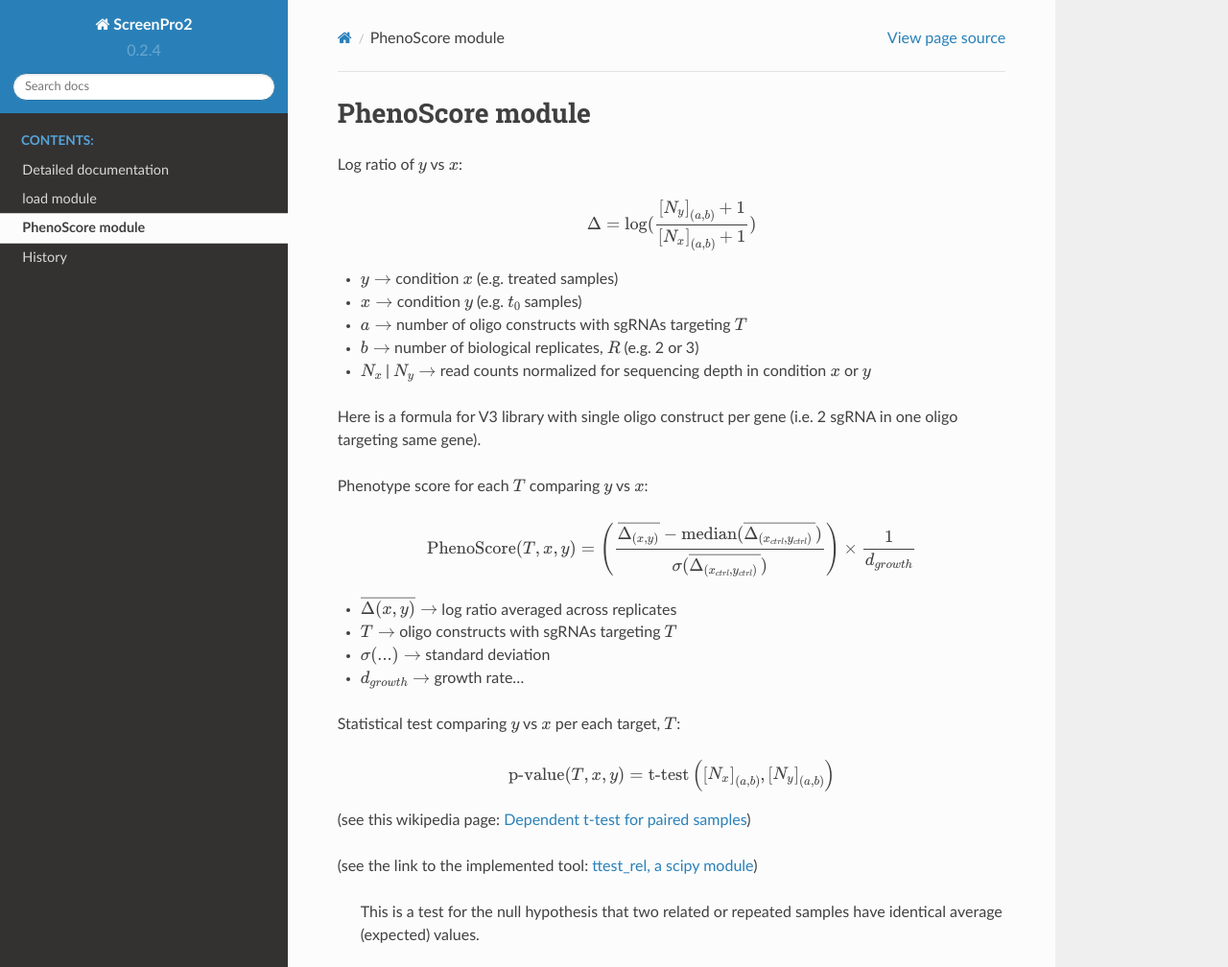
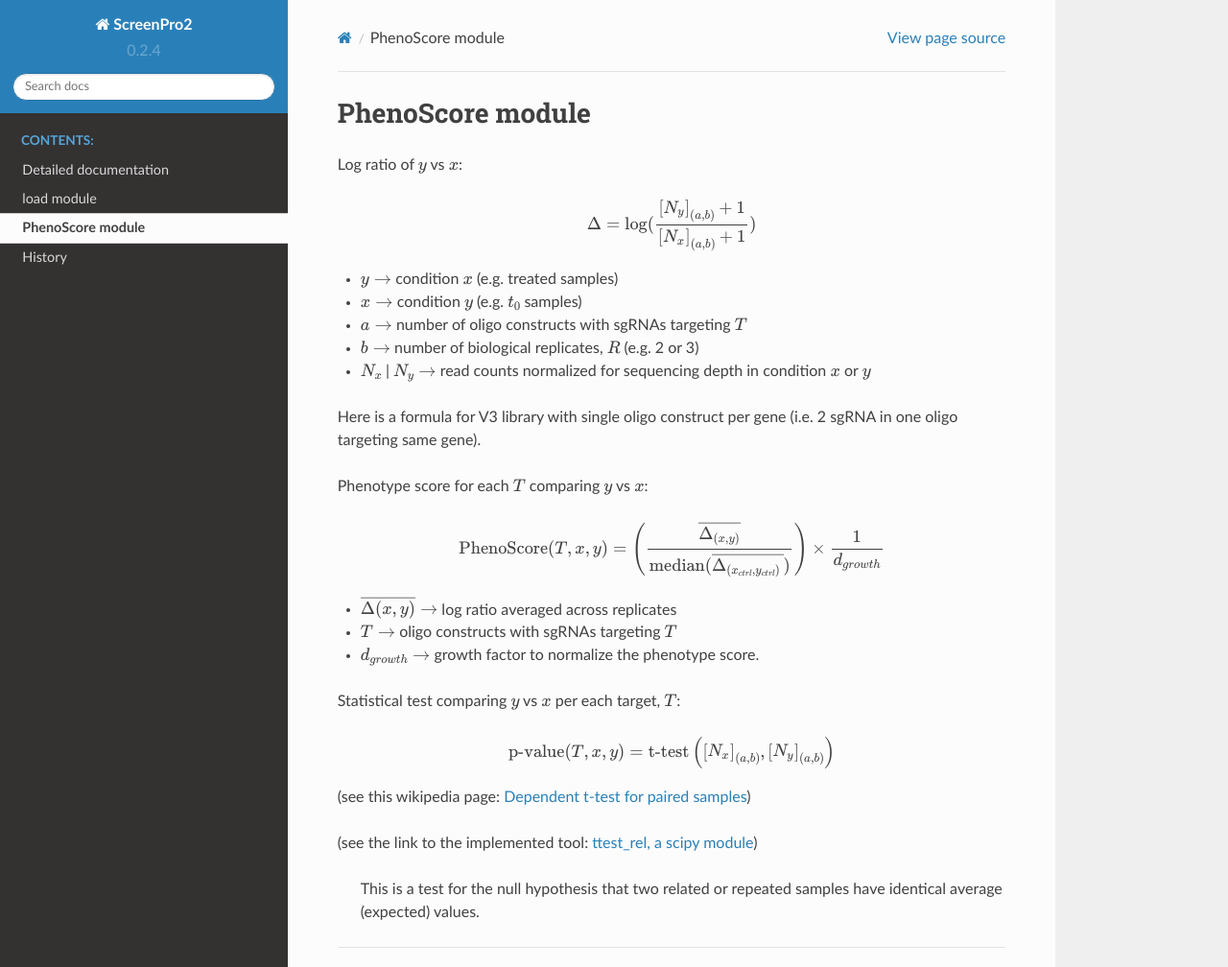
Before and after one commit to ArcInstitute/ScreenPro2, a Sphinx documentation site: the page built from docs/source/PhenoScore.rst, in a window 1280 px wide and 1325 px high, cut to the strip 0-1008 px from the top of the window. Shown: the whole strip at 96% size. Built offline with Sphinx 7.4.7 and the Read the Docs theme 2.0.0, drawn with Linux system fonts in a browser that asks for light colours.

Commit message:
exclude z-score normalization step

```diff
--- a/docs/source/PhenoScore.rst
+++ b/docs/source/PhenoScore.rst
@@ -20,17 +20,16 @@ Phenotype score for each :math:`T` comparing :math:`y` vs :math:`x`:
     \text{PhenoScore}(T,x,y) =
     \left(
     \frac{
-        \overline{\Delta_{(x,y)}} - \text{median}({\overline{\Delta_{(x_{ctrl},y_{ctrl})}}})
+        \overline{\Delta_{(x,y)}}
     }{
-        \sigma(\overline{\Delta_{(x_{ctrl},y_{ctrl})}})
+        \text{median}( {\overline{\Delta_{(x_{ctrl},y_{ctrl})}}} )
     }
     \right)
     \times \frac{ 1 }{d_{growth}}
 
 - :math:`\overline{\Delta(x,y)} \rightarrow` log ratio averaged across replicates
 - :math:`T \rightarrow` oligo constructs with sgRNAs targeting :math:`T`
-- :math:`\sigma(\text{...}) \rightarrow` standard deviation
-- :math:`d_{growth} \rightarrow` growth rate...
+- :math:`d_{growth} \rightarrow` growth factor to normalize the phenotype score.
 
 Statistical test comparing :math:`y` vs :math:`x` per each target, :math:`T`:
 
```
Also changed, not shown: 1 other file.
